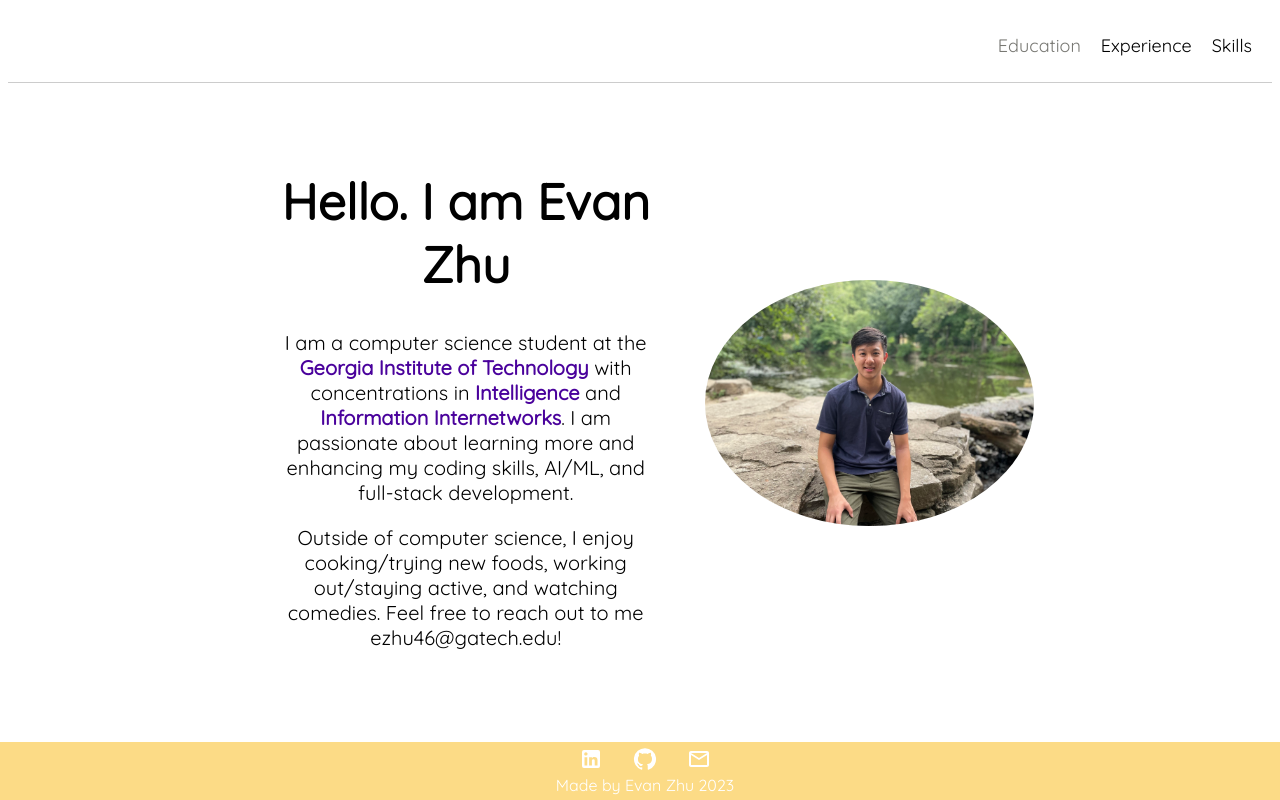
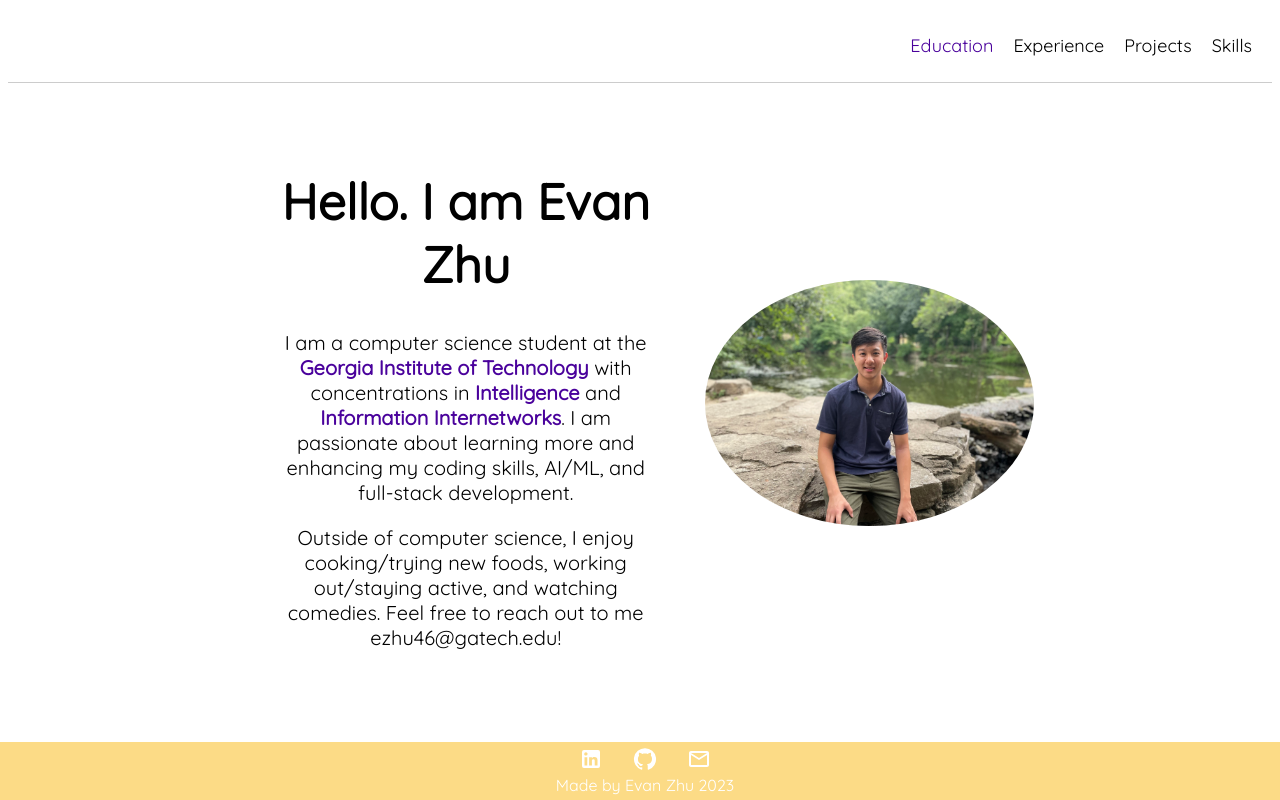
Before and after one commit to evanzhu888/personal-app, a React (Create React App) app: page / in a window 1280 px wide. In both pictures the pointer is over the item "Education". Shown: the top 800 px of the page. Built offline with nearby package versions, Linux system fonts and the light colour scheme.

Commit message:
fix hover consistency issue

```diff
--- a/src/App.js
+++ b/src/App.js
@@ -4,6 +4,7 @@ import { Home } from "./pages/home"
 import { Education } from "./pages/education";
 import { Experience } from "./pages/experience";
 import { Skills } from "./pages/skills";
+import { Projects } from "./pages/projects";
 import './App.css'
 
 function App() {
@@ -13,7 +14,9 @@ function App() {
       <Home />
       <Education />
       <Experience />
+      <Projects />
       <Skills />
+
       <Footer />
     </div >
   );
--- a/src/components/header.css
+++ b/src/components/header.css
@@ -33,7 +33,7 @@ nav ul li {
 }
 
 nav ul li:hover {
-    color: #787873;
+    color: #4a029c;
     cursor: pointer;
 }
 
--- a/src/components/header.js
+++ b/src/components/header.js
@@ -18,6 +18,7 @@ export function Header() {
                     <ul>
                         <li onClick={() => scrollToPoint("edu")}>Education</li>
                         <li onClick={() => scrollToPoint("exp")}>Experience</li>
+                        <li onClick={() => scrollToPoint("pro")}>Projects</li>
                         <li onClick={() => scrollToPoint("ski")}>Skills</li>
                     </ul>
                 </nav>
```
